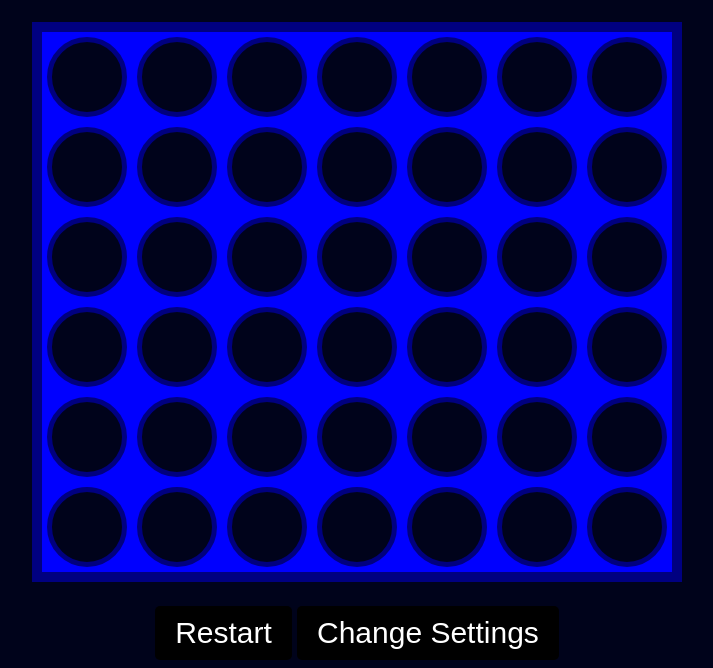
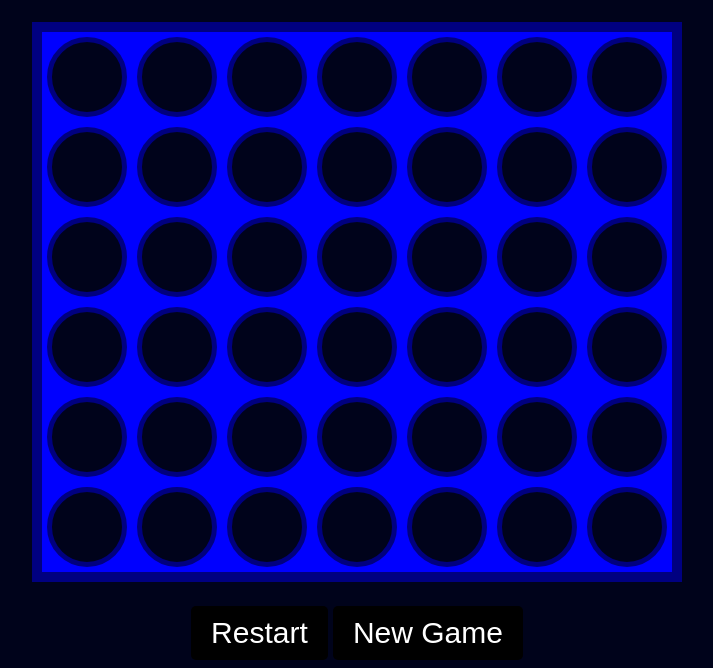
Before and after one commit to ShovalEinat/Connect-4, a plain HTML site: page index.html in a window 1280 px wide. Both pictures are taken after a click on the button "Start". Shown: the part 273-941 px from the top of the page, without its empty margins (283-996 px from the left). Drawn offline with Linux system fonts and the light colour scheme.

Commit message:
Update index.html

```diff
--- a/index.html
+++ b/index.html
@@ -25,7 +25,7 @@
         <h2 id="winner"></h2>
         <div id="board"></div>
         <br><button id="restart" onClick="resetGame()">Restart</button>
-        <button onClick="refrash()" id="changeNames">Change Settings</button>
+        <button onClick="refrash()" id="changeNames">New Game</button>
         <script src="connect4.js"></script>
     </div>
 </body>
```
